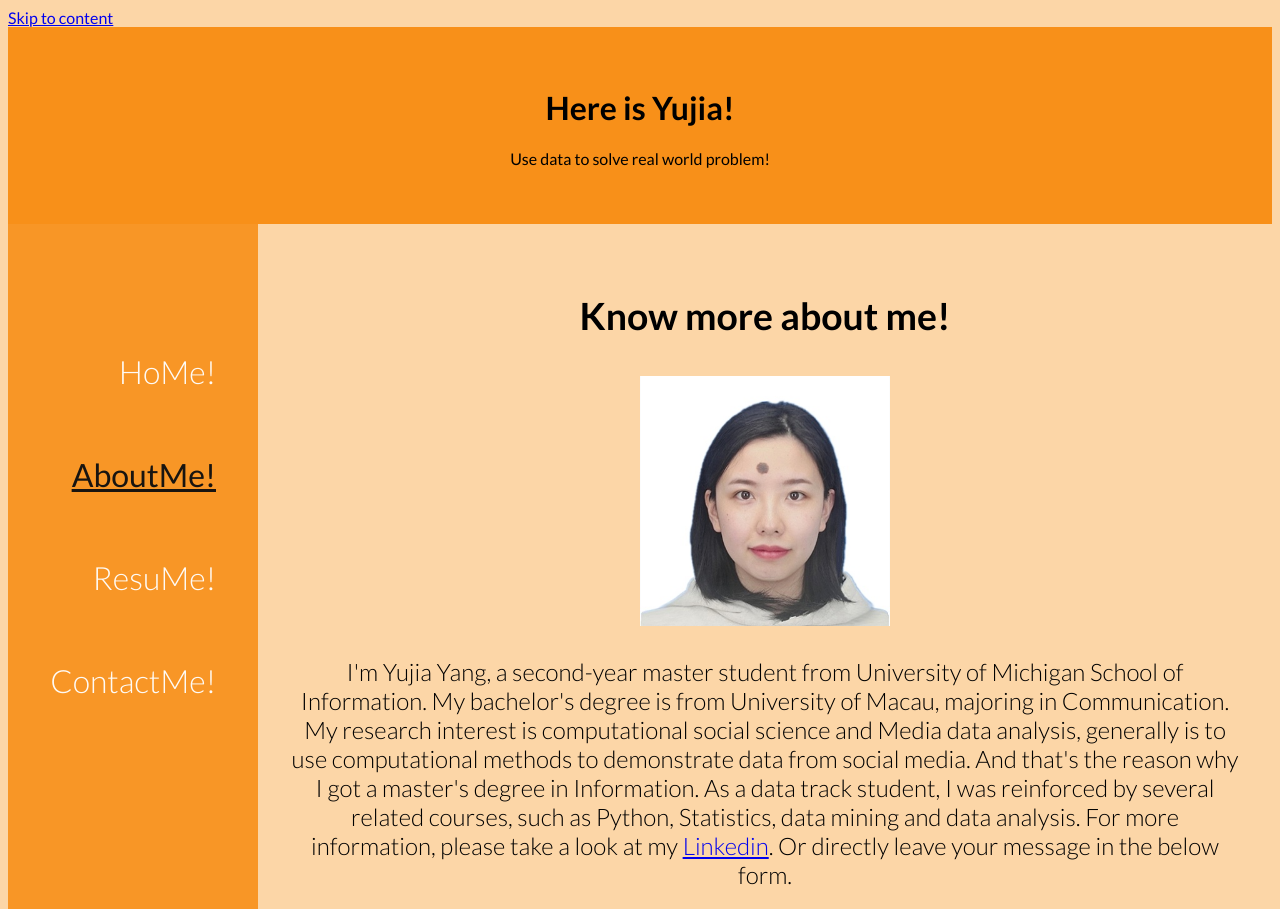
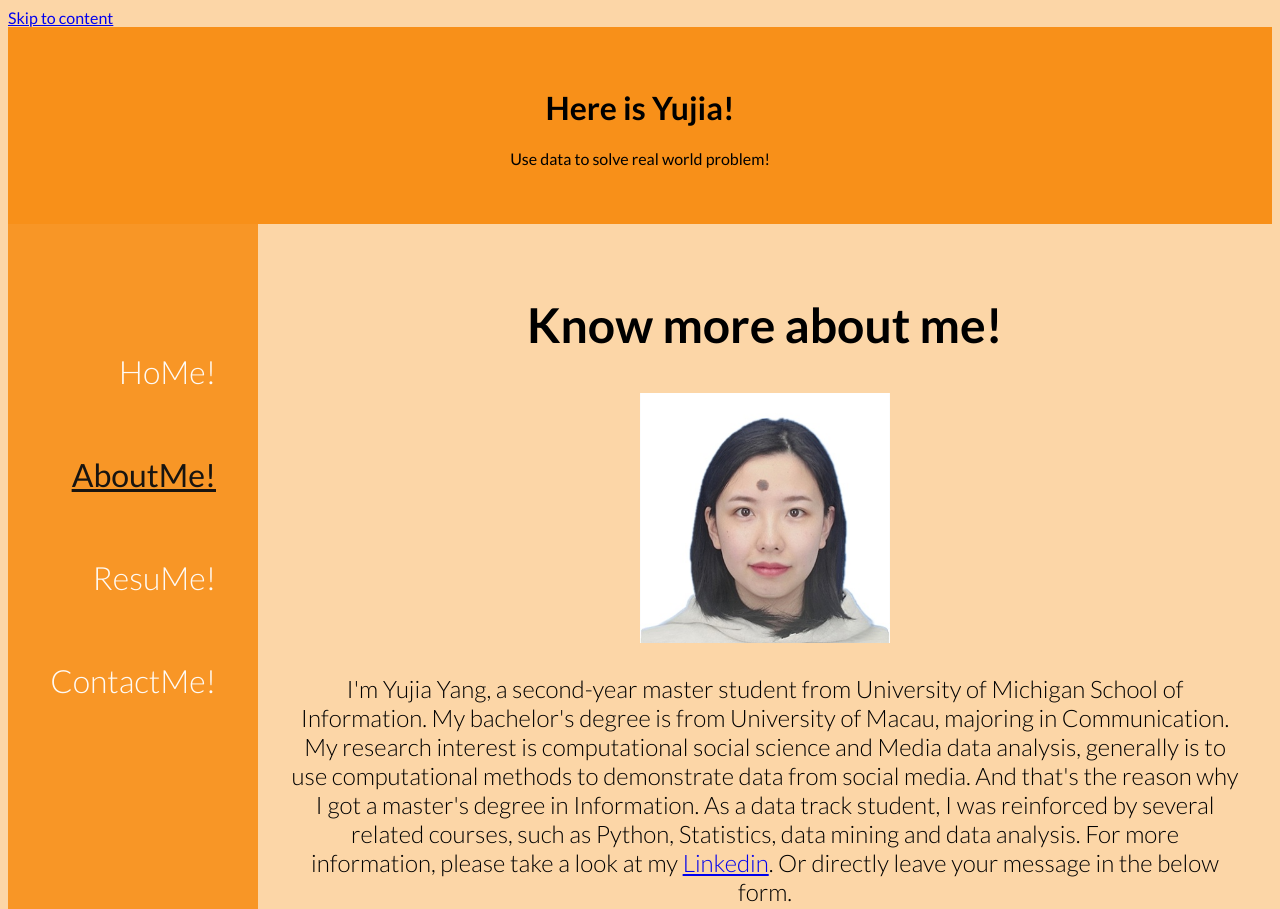
Before and after one commit to sb42250/portfolio, a plain HTML site: page about.html in a window 1280 px wide. Shown: the top 909 px of the page. Drawn offline with Linux system fonts and the light colour scheme.

Commit message:
Update about.html

```diff
--- a/about.html
+++ b/about.html
@@ -30,7 +30,7 @@
     <div class="content">
     <a id="hereskip"></a>
     <section class="hero">
-        <h3>Know more about me!</h3>
+        <h1>Know more about me!</h1>
         <img src="image/personpicture.jpg" alt = "person picture"/>
         <div class="hero-content">
 
```
